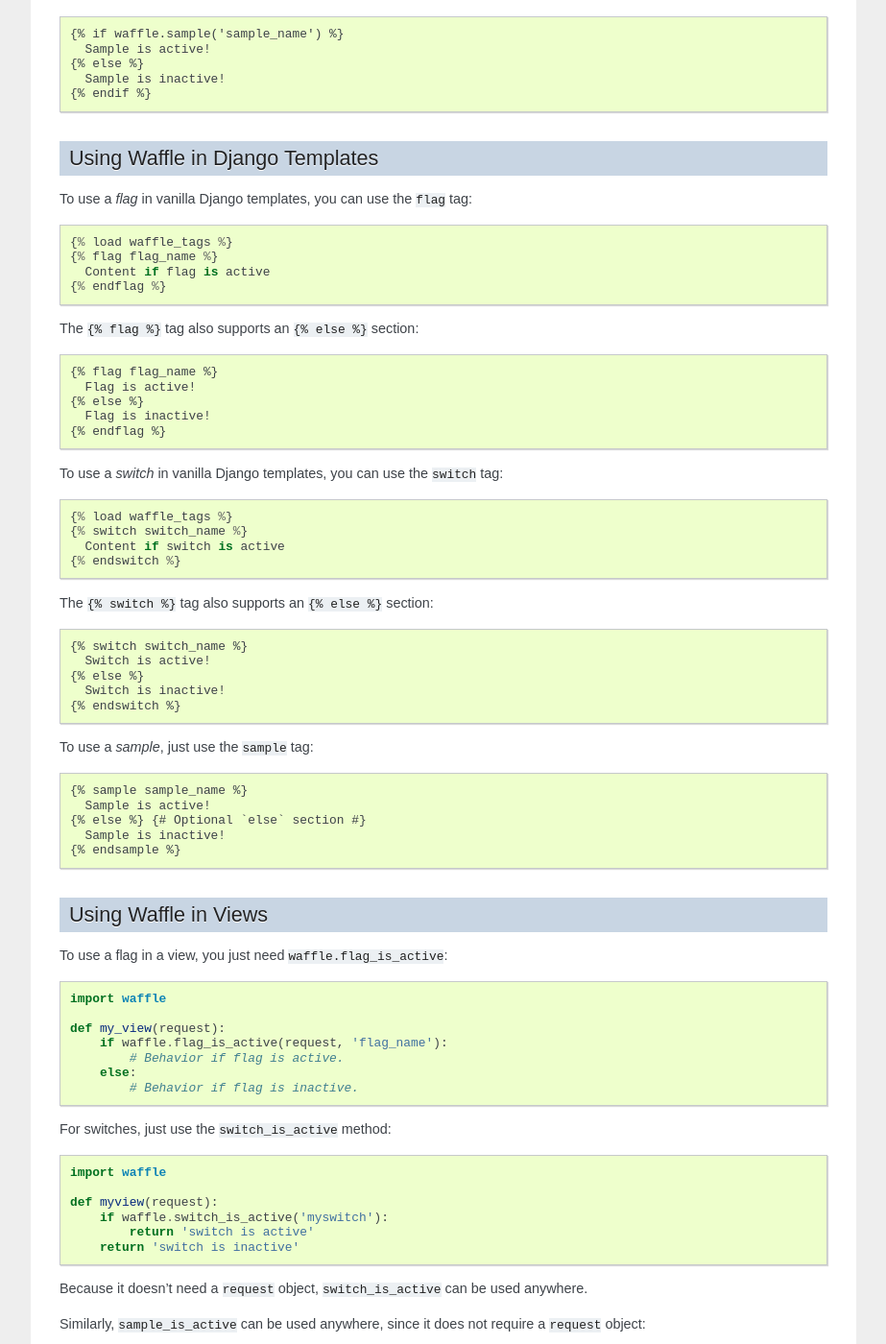
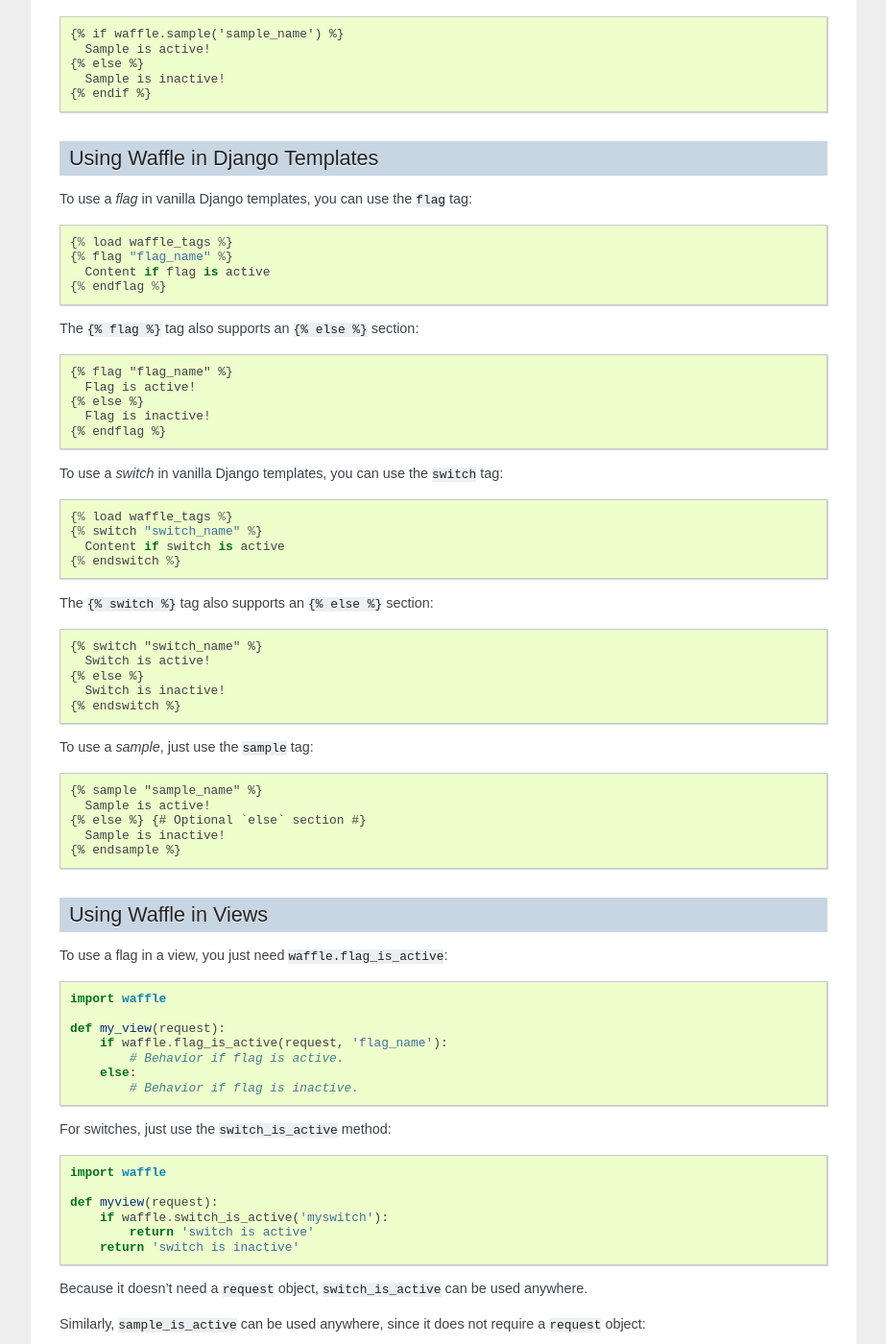
Before and after one commit to jazzband/django-waffle, a Sphinx documentation site: the page built from docs/usage.rst, in a window 1280 px wide and 1400 px high, scrolled down 826 px. Shown: the whole window at 96% size, without its empty margins (198-1121 px from the left). Built offline with Sphinx 7.4.7, drawn with Linux system fonts in a browser that asks for light colours.

Commit message:
Replace variables with strings in docs about django templates

```diff
--- a/docs/usage.rst
+++ b/docs/usage.rst
@@ -59,13 +59,13 @@
 tag::
 
     {% load waffle_tags %}
-    {% flag flag_name %}
+    {% flag "flag_name" %}
       Content if flag is active
     {% endflag %}
 
 The ``{% flag %}`` tag also supports an ``{% else %}`` section::
 
-    {% flag flag_name %}
+    {% flag "flag_name" %}
       Flag is active!
     {% else %}
       Flag is inactive!
@@ -75,13 +75,13 @@
 ``switch`` tag::
 
     {% load waffle_tags %}
-    {% switch switch_name %}
+    {% switch "switch_name" %}
       Content if switch is active
     {% endswitch %}
 
 The ``{% switch %}`` tag also supports an ``{% else %}`` section::
 
-    {% switch switch_name %}
+    {% switch "switch_name" %}
       Switch is active!
     {% else %}
       Switch is inactive!
@@ -90,7 +90,7 @@
 
 To use a *sample*, just use the ``sample`` tag::
 
-    {% sample sample_name %}
+    {% sample "sample_name" %}
       Sample is active!
     {% else %} {# Optional `else` section #}
       Sample is inactive!
```
